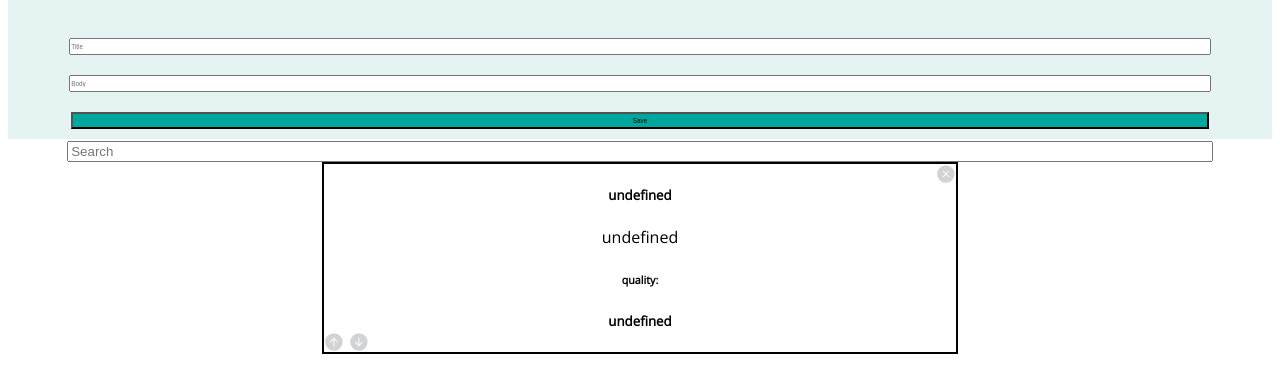
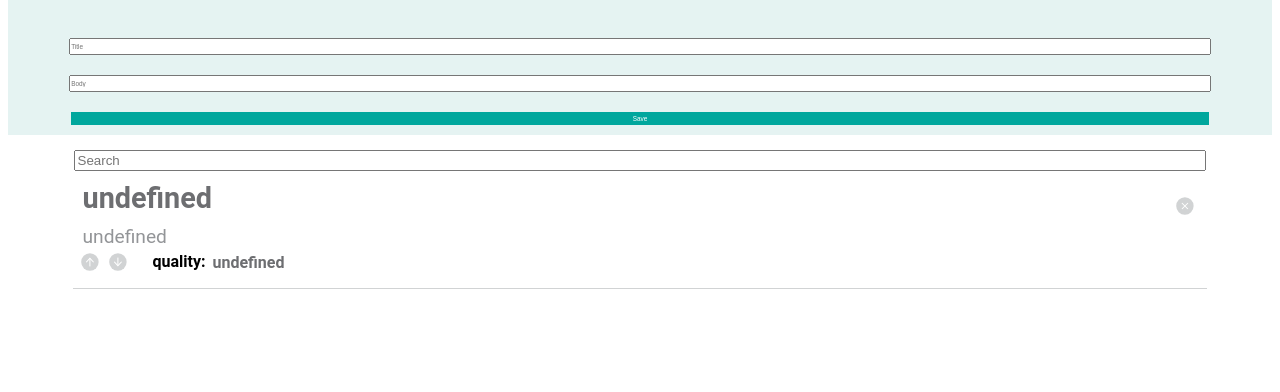
Before and after one commit to Mickyfen17/2DoBox-Pivot, a plain HTML site: page index.html in a window 1280 px wide. Shown: the part 96-488 px from the top of the page. Drawn offline with nearby package versions, Linux system fonts and the light colour scheme.

Commit message:
Add styling to save btn and idea card

```diff
--- a/main.css
+++ b/main.css
@@ -27,8 +27,10 @@ span {
 }
 
 article {
-  border: 2px solid black;
+  border-bottom: 1px solid #D1D3D4;
   width: 80%;
+  padding-left: 10px;
+
 }
 .input {
   margin: 10px auto;
@@ -38,6 +40,12 @@ article {
 }
 .save {
   background-color: #00A79D;
+  color: #FFFFFF;
+  border: none;
+}
+.save:hover {
+  background-color: #045E55;
+  /*color: #FFFFFF;*/
 }
 
 .body {
@@ -45,39 +53,69 @@ article {
   height: 100px;
 }
 
+h5 {
+  color: #6D6E71;
+  font-size: 1.8em;
+  margin: 10px 0 0 0;
+}
+p {
+  margin: 10px 0 40px 0;
+  color: #939598;
+  font-size: 1.2em;
+}
+
+h6 {
+  width: 50%;
+  position: absolute;
+  left: 80px;
+  bottom: -20px;
+  font-size: 1em;
+}
+.quality {
+  position: absolute;
+  left: 140px;
+  bottom: 16px;
+  font-size: 1em;
+  /*margin: auto;*/
+}
 .entries {
   width: 100%;
   height: 60vh;
 }
+
 .search-input {
-  width: 90%;
-  margin: auto;
+  width: 89%;
+  margin-top: 15px;
+
 }
 
 .idea-card {
   position: relative;
-  width: 50%;
+  width: 89%;
   margin: 0 auto;
+  font-family: 'Roboto';
+  text-align: left;
 }
+
 .delete {
   position: absolute;
-  top: 0;
-  right: 0;
+  top: 15px;
+  right: 12px;
   width: 20px;
   height: 20px;
 }
 .upvote {
   position: absolute;
-  bottom: 0;
-  left: 0;
+  bottom: 16px;
+  left: 7px;
   width: 20px;
   height: 20px;
 }
 
 .downvote {
   position: absolute;
-  bottom: 0;
-  left: 25px;
+  bottom: 16px;
+  left: 35px;
   width: 20px;
   height: 20px;
 }
```
